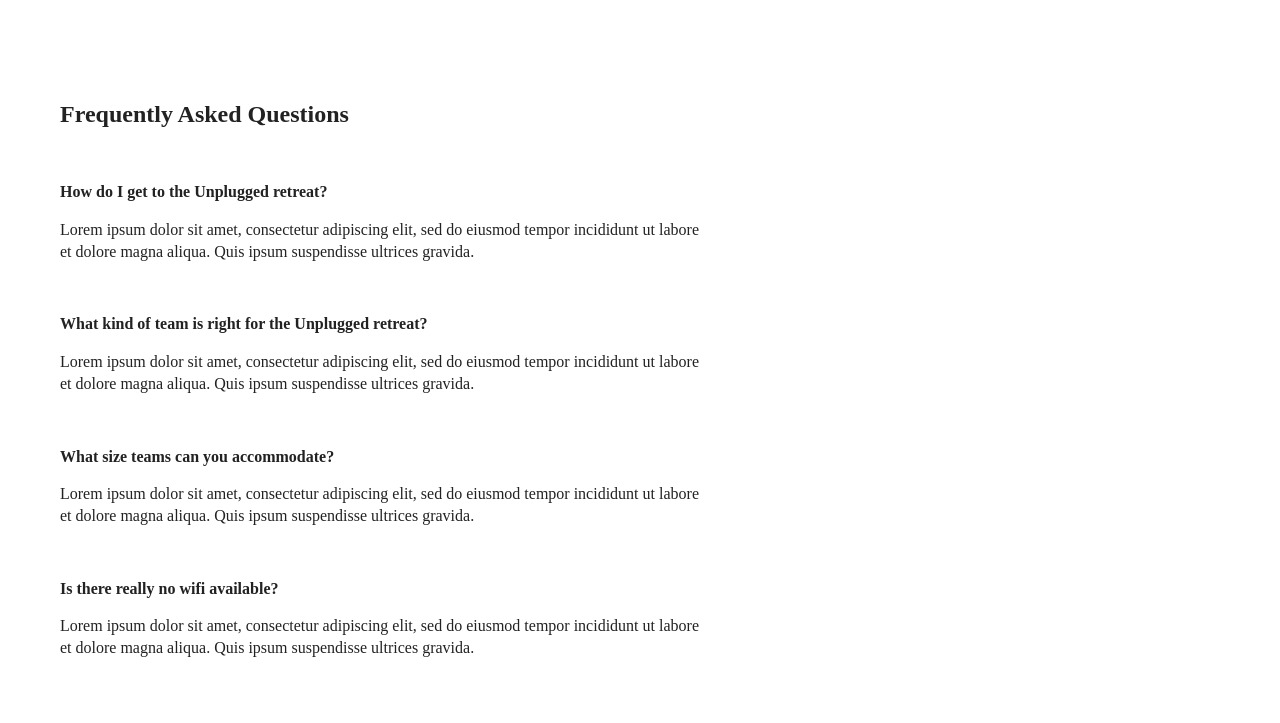
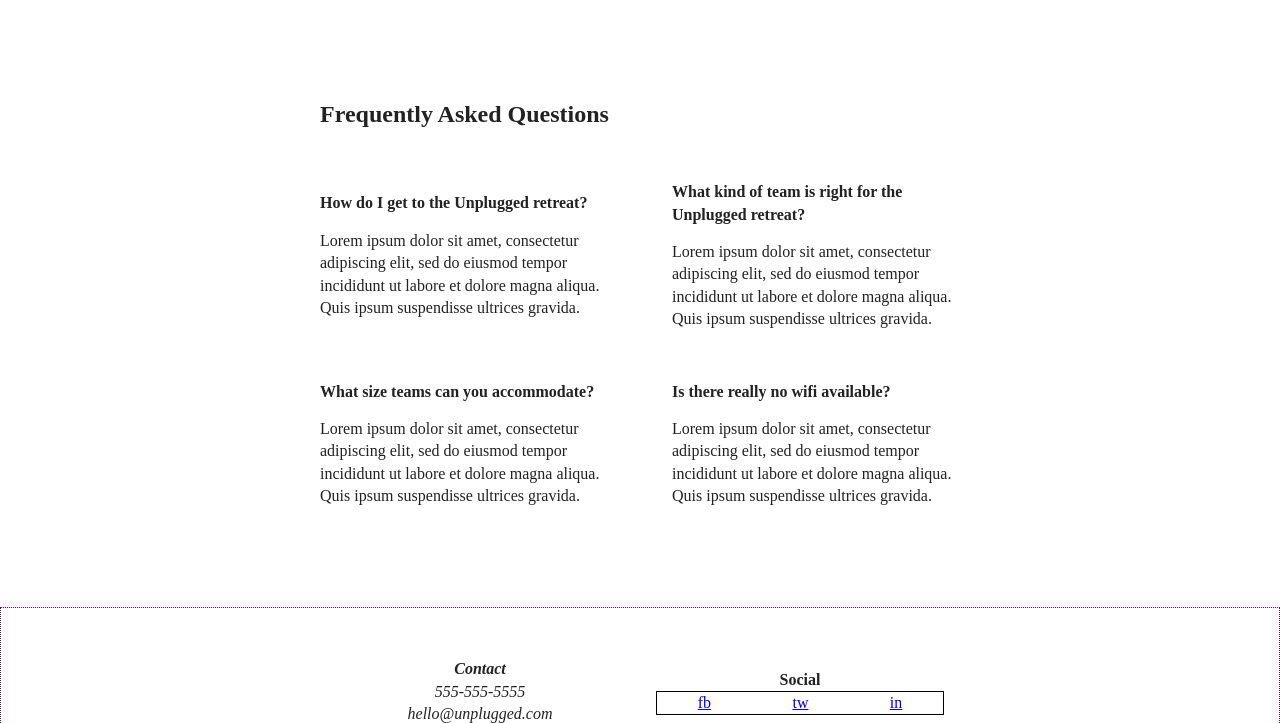
Before and after one commit to gbonds/unplugged-retreat, a website: page faq/index.html in a window 1280 px wide. Shown: the part 74-797 px from the top of the page. Drawn offline with Linux system fonts and the light colour scheme.

Commit message:
Added tablet styles for FAQ and About pages

```diff
--- a/css/main.css
+++ b/css/main.css
@@ -274,24 +274,25 @@ footer .content-wrapper {
 
 /* ---------- Base FAQ Styles ---------- */
 
-.faq {
+.faq-section {
   display: flex;
   justify-content: center;
   align-items: center;
   flex-flow: row wrap;
 }
 
-.faq-content {
+.faq-item {
   padding-top: 50px;
 }
 
-.faq-content p {
+.faq-item p {
   padding-top: 15px;
 }
 
 /* ---------- Base About Styles ---------- */
 
-.mission {
+.mission-section,
+.contact-section {
   display: flex;
   justify-content: center;
   align-items: center;
@@ -301,13 +302,6 @@ footer .content-wrapper {
 .mission-content p {
   padding-top: 20px;
 }
-
-/* .contact-section {
-  display: flex;
-  justify-content: center;
-  align-items: center;
-  flex-flow: row wrap;
-}  leaving this from Skillcrush resolution code, but it messes up the left margin */
 
 .contact-content h4 {
   padding-top: 20px;
@@ -443,7 +437,11 @@ footer .content-wrapper {
       align-items: center;
     }
 
-    /* TODO fix social icons, why do they crowd together in tablet mode? */
+    .contact,
+    .social {
+      width: 45%; /* setting this enables the social icons to spread out evenly,
+      otherwise will crowd together in tablet mode */
+    }
 
     /* ---- Tablet Homepage ---- */
 
@@ -502,6 +500,37 @@ footer .content-wrapper {
 
     .reviews article h3 {
       padding: 0 0 15px 0; /* resets padding from base style */
+    }
+
+    /* ---------- Tablet FAQ Page ---------- */
+
+    .faq-content {
+      display: flex;
+      justify-content: space-between;
+      align-items: center;
+      flex-flow: row wrap;
+    }
+
+    .faq-item {
+      width: 45%;
+    }
+
+    /* ---------- Tablet About Page ---------- */
+
+    .mission-content,
+    .contact-content {
+      display: flex;
+      justify-content: space-between;
+      flex-flow: row wrap;
+    }
+
+    .mission-content p,
+    .contact-content div {
+      width: 45%;
+    }
+
+    .contact-content {
+      padding-top: 50px;
     }
 
 
--- a/faq/index.html
+++ b/faq/index.html
@@ -46,25 +46,27 @@
       <div class="content-wrapper">
         <h2>Frequently Asked Questions</h2>
         <div class="faq-content">
+          <div class="faq-item">
             <h4>How do I get to the Unplugged retreat?</h4>
             <p>Lorem ipsum dolor sit amet, consectetur adipiscing elit, sed do eiusmod tempor incididunt ut labore et
               dolore magna aliqua. Quis ipsum suspendisse ultrices gravida.</p>
           </div>
-        <div class="faq-content">
+          <div class="faq-item">
             <h4>What kind of team is right for the Unplugged retreat?</h4>
             <p>Lorem ipsum dolor sit amet, consectetur adipiscing elit, sed do eiusmod tempor incididunt ut labore et
               dolore magna aliqua. Quis ipsum suspendisse ultrices gravida.</p>
           </div>
-        <div class="faq-content">
+          <div class="faq-item">
             <h4>What size teams can you accommodate?</h4>
             <p>Lorem ipsum dolor sit amet, consectetur adipiscing elit, sed do eiusmod tempor incididunt ut labore et
               dolore magna aliqua. Quis ipsum suspendisse ultrices gravida.</p>
           </div>
-        <div class="faq-content">
+          <div class="faq-item">
             <h4>Is there really no wifi available?</h4>
             <p>Lorem ipsum dolor sit amet, consectetur adipiscing elit, sed do eiusmod tempor incididunt ut labore et
               dolore magna aliqua. Quis ipsum suspendisse ultrices gravida.</p>
           </div>
+        </div> <!-- faq-content ends -->
       </div> <!-- content-wrapper ends -->
     </section>
 
@@ -87,10 +89,11 @@
           </div>
         </div>
       </div> <!-- footer-content ends -->
-    </div> <!-- content-wrapper ends -->
       <div class="copyright">
+        <!-- moved this div into the content-wrapper for better formatting -->
         <p>Copyright 2019 | Unplugged</p>
       </div>
+    </div> <!-- content-wrapper ends -->
   </footer>
 
   <!-- code from HTML5 boiler plate-->
```
Lines whose indentation alone changed are shown as unchanged.
